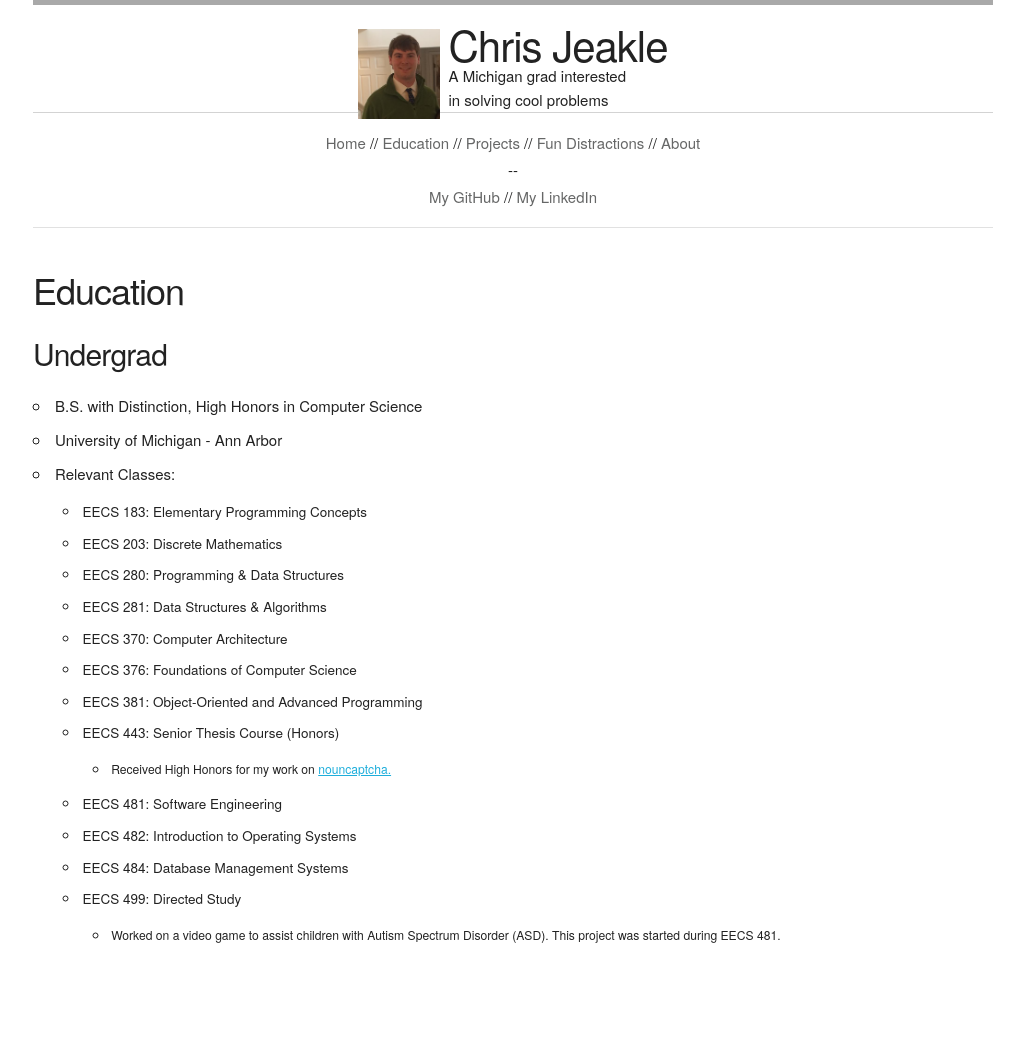
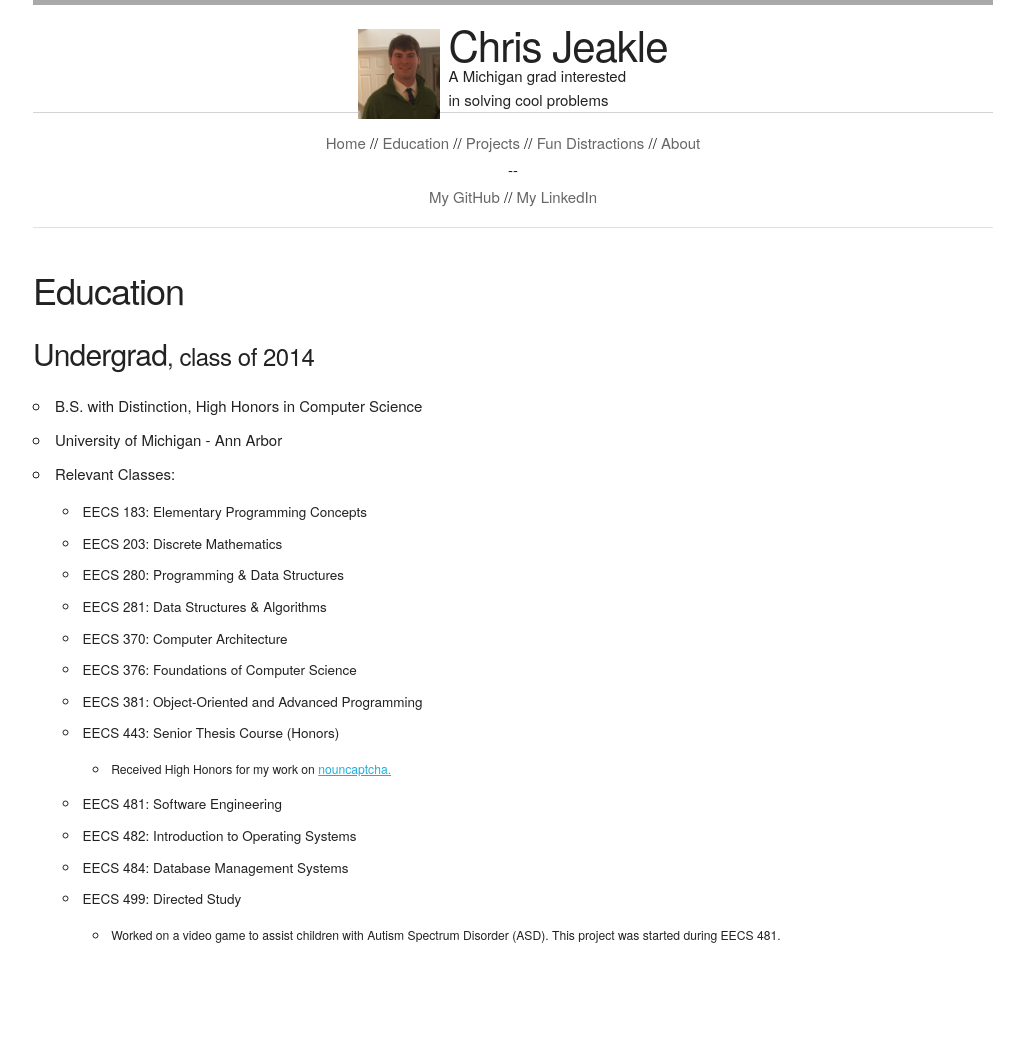
Before and after one commit to cjjeakle/cjjeakle.github.io, a Jekyll site: the page built from education/index.html, in a window 1280 px wide. Shown: the whole page, without its empty margins (127-1151 px from the left). Built offline with Jekyll 4.4.1, drawn with Linux system fonts in a browser that asks for light colours; nearby versions of some CDN libraries.

Commit message:
Added graduation date, made date formatting more consistent.

```diff
--- a/education/index.html
+++ b/education/index.html
@@ -6,7 +6,7 @@ layout: default
 <div>
   <h3>Education</h3>
   <div class="row">
-    <h4>Undergrad</h4>
+    <div class="row inline-header"><h4>Undergrad</h4><h5>class of 2014</h5></div>
     <ul>
       <li>B.S. with Distinction, High Honors in Computer Science</li>
       <li>University of Michigan - Ann Arbor</li>
--- a/static/css/main.css
+++ b/static/css/main.css
@@ -23,7 +23,7 @@ br {
 }
 
 .inline-header h5:before {
-    content:"\00a0 ~\00a0 ";
+    content:", ";
 }
 
 .min-width {
```
Also changed, not shown: projects/index.html (+4 -4 lines).
